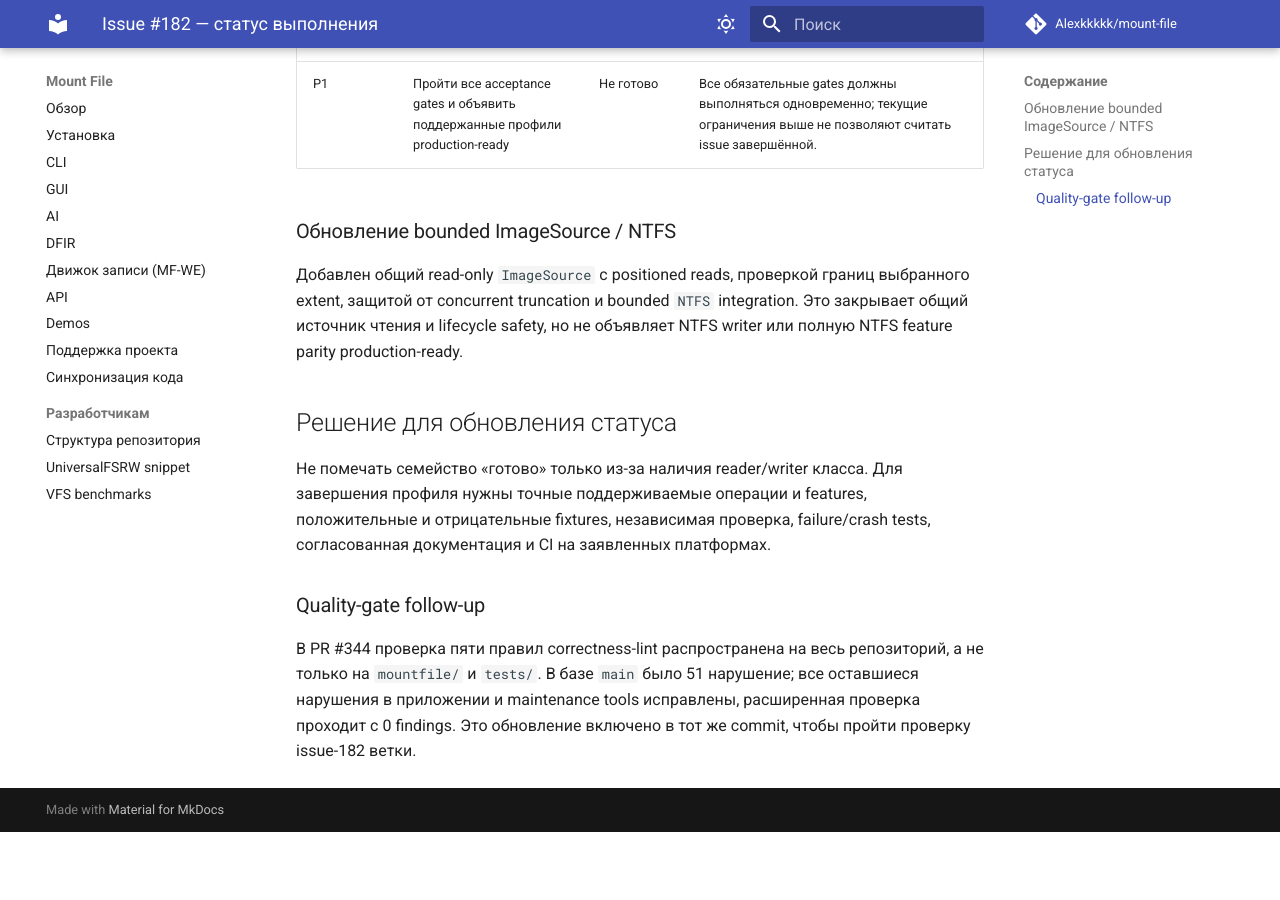
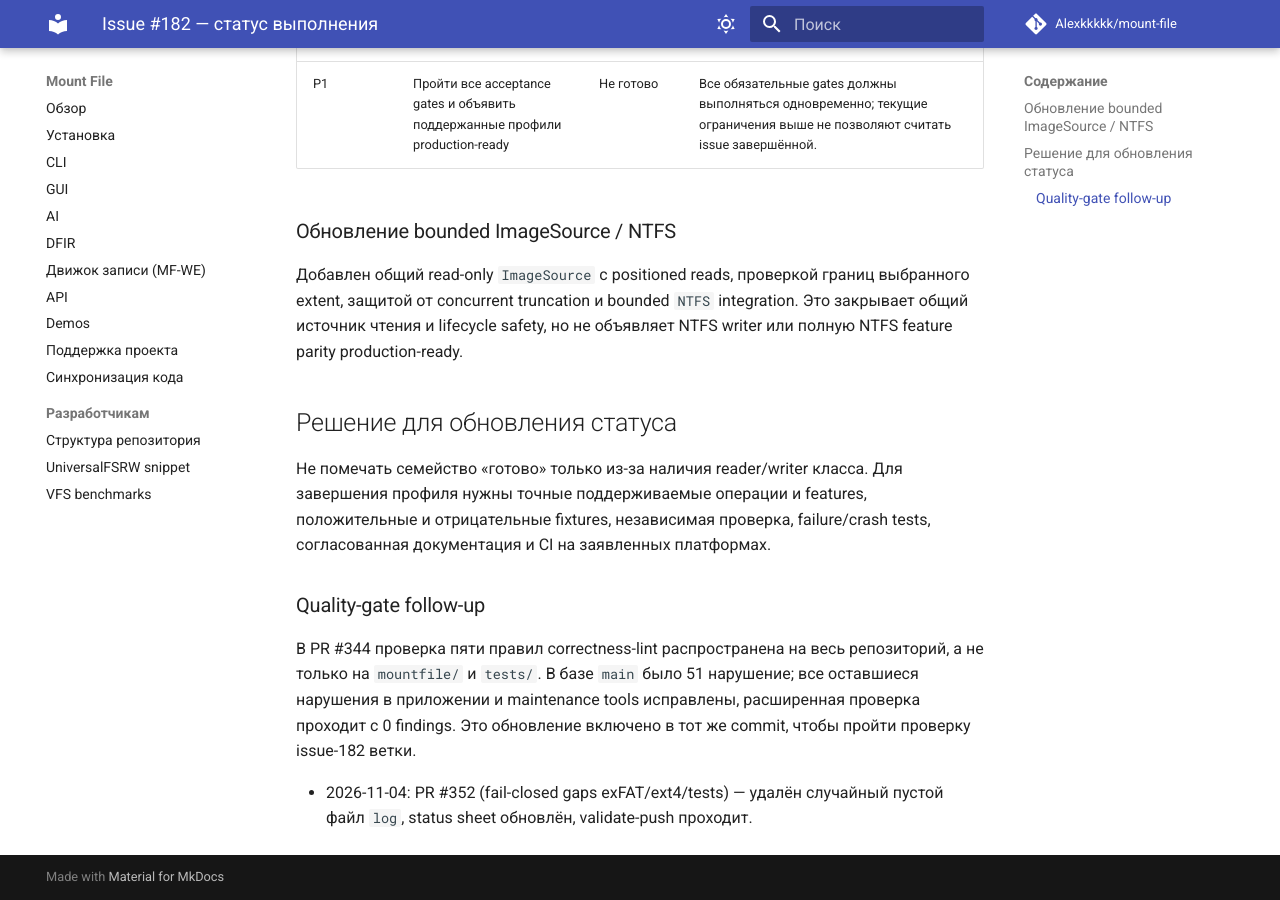
Before and after one commit to Alexkkkkk/mount-file, an MkDocs documentation site: the page built from docs/issue-182-status.md, in a window 1280 px wide and 900 px high, scrolled down 1722 px. Built offline with MkDocs 1.6.1 and Material for MkDocs 9.7.7, drawn with Linux system fonts in a browser that asks for light colours; comment, search, counter and statistics services are not loaded; before the commit the page ends 2554 px from its top, so only the background shows below that.

Commit message:
chore(issue-182): drop stray log artifact and record status update
Refs #182

```diff
--- a/docs/issue-182-status.md
+++ b/docs/issue-182-status.md
@@ -30,3 +30,5 @@
 ### Quality-gate follow-up
 
 В PR #344 проверка пяти правил correctness-lint распространена на весь репозиторий, а не только на `mountfile/` и `tests/`. В базе `main` было 51 нарушение; все оставшиеся нарушения в приложении и maintenance tools исправлены, расширенная проверка проходит с 0 findings. Это обновление включено в тот же commit, чтобы пройти проверку issue-182 ветки.
+
+- 2026-11-04: PR #352 (fail-closed gaps exFAT/ext4/tests) — удалён случайный пустой файл `log`, status sheet обновлён, validate-push проходит.
```
Also changed, not shown: 1 other file.
